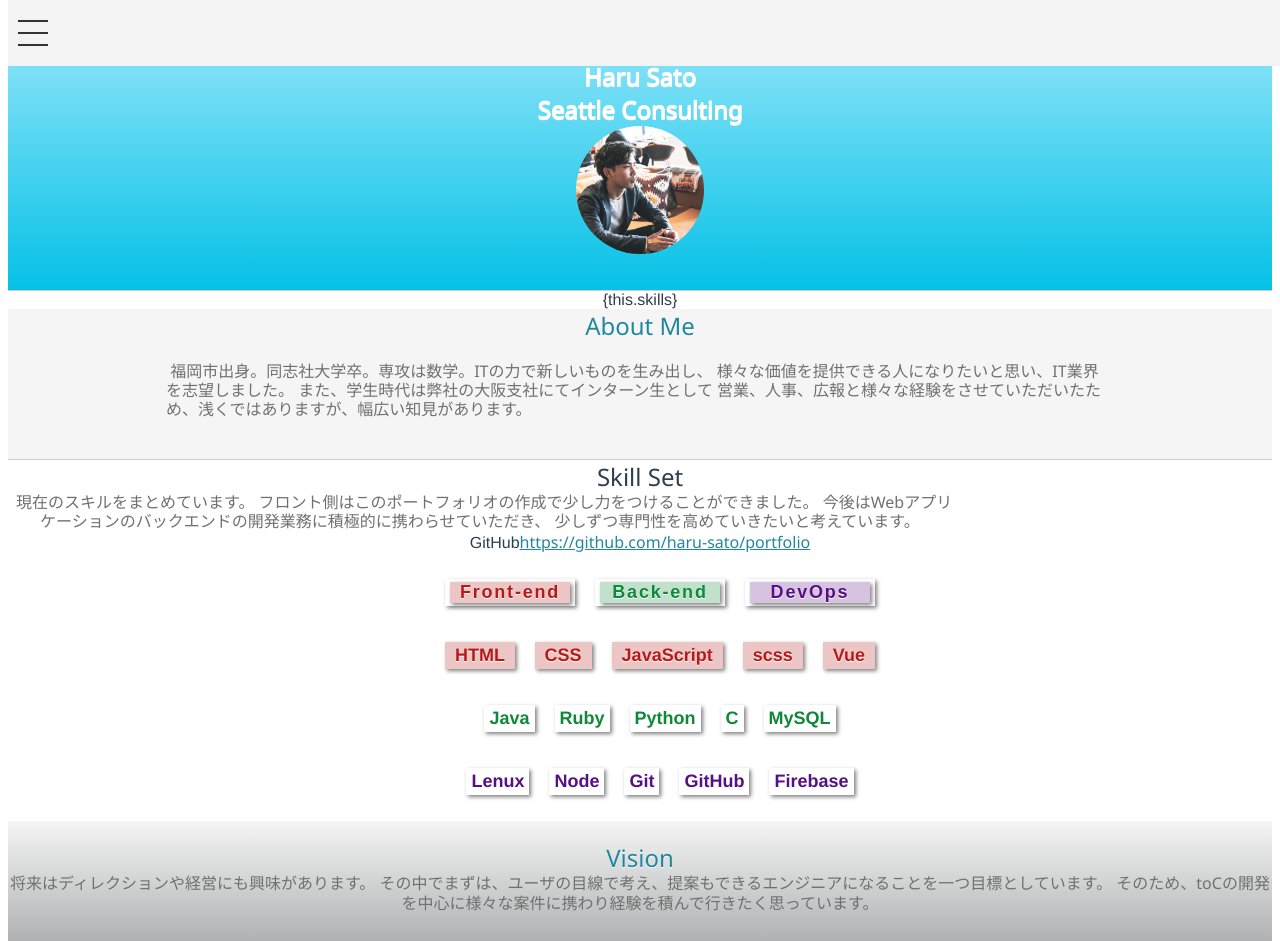
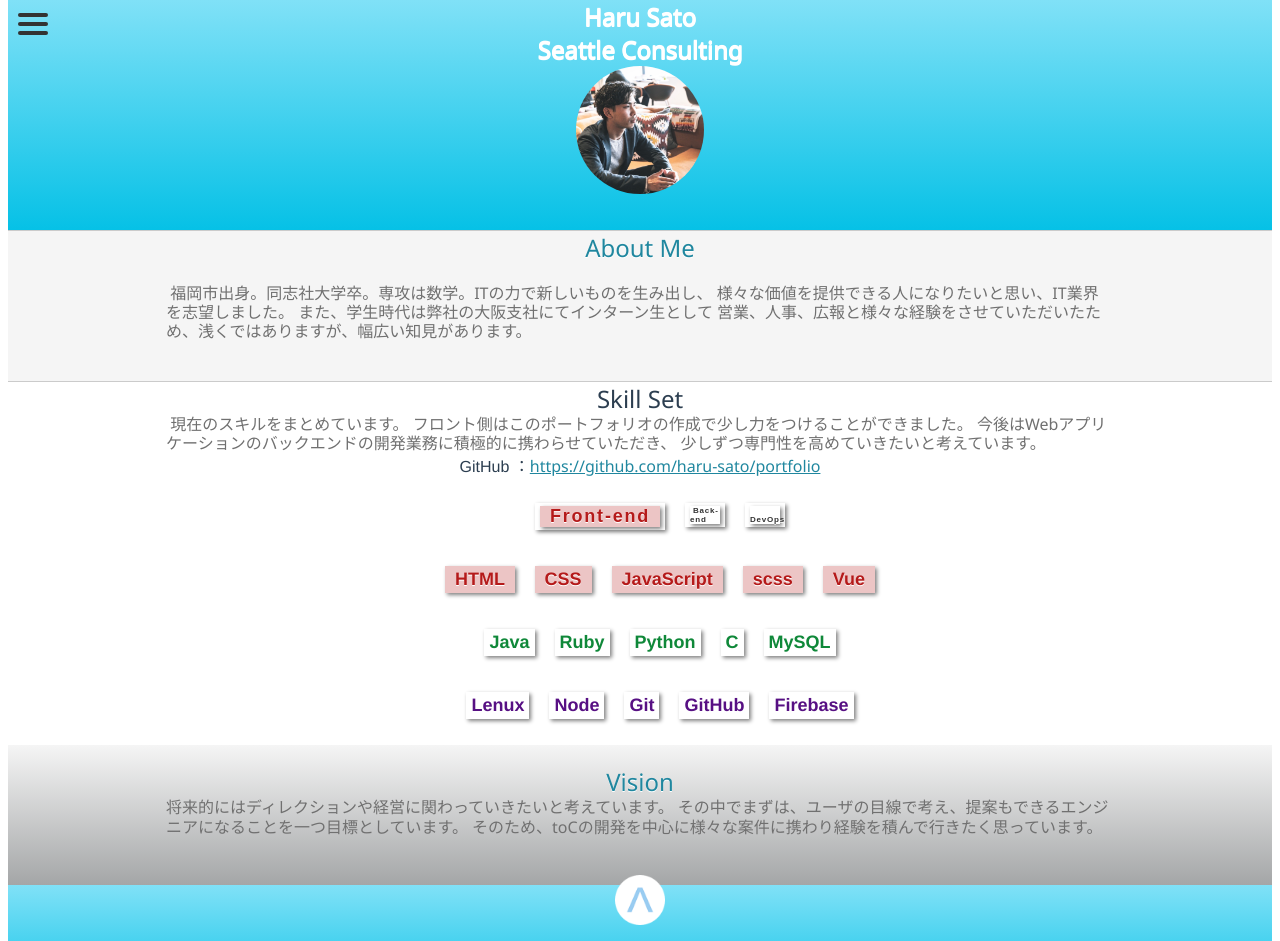
Before and after one commit to haru-sato/haru, a Vue app: page / in a window 1280 px wide. Shown: the top 941 px of the page. Built offline with nearby package versions, Linux system fonts and the light colour scheme; no server answers; what vue-smoothscroll would draw is missing.

Commit message:
ポートフォリオ調整

```diff
--- a/src/App.vue
+++ b/src/App.vue
@@ -2,7 +2,7 @@
   <div id="app">
     <Header />
     <Main />
-    <div>{this.skills}</div>
+    <!-- <div>{this.skills}</div> -->
     <About />
     <Skill />
     <Vision />
@@ -39,6 +39,11 @@ export default {
 <style>
   @import url('https://fonts.googleapis.com/css?family=Noto+Sans|Noto+Sans+JP&display=swap');
 
+  * {
+    -webkit-tap-highlight-color: rgba(0, 0, 0, 0);
+    outline: none;
+  }
+
   #app {
     font-family: Avenir, Helvetica, Arial, sans-serif;
     -webkit-font-smoothing: antialiased;
--- a/src/components/About.vue
+++ b/src/components/About.vue
@@ -40,6 +40,7 @@
   font-family: 'Noto Sans', sans-serif;
   font-size: 18pt;
   text-shadow: 0 1px 0 rgba(255, 255, 255, 1);
+  white-space: pre-wrap;
   margin-top: 0;
 }
 
@@ -48,13 +49,13 @@
   font-family: 'Noto Sans JP', sans-serif;
   font-family: 'Noto Sans', sans-serif;
   font-size: 12pt;
+  width: 75%;
+  text-align: left;
   height: 20px;
   word-break: break-all;
   line-height: 1.2;
   margin: auto;
   margin-top: 20px;
-  width: 75%;
-  text-align: left;
   white-space: pre-wrap;
 }
 
--- a/src/components/Footer.vue
+++ b/src/components/Footer.vue
@@ -35,8 +35,9 @@ export default {
 <style scoped>
   @import url('https://fonts.googleapis.com/css?family=Noto+Sans|Noto+Sans+JP&display=swap');
 
-  #fotterSection {
+  #footerSection {
     background: linear-gradient(180deg, #80e1f7, #06c1e6);
+    color: white;
     width: 100%;
     height: auto;
     padding-bottom: 30px;
@@ -44,8 +45,8 @@ export default {
   }
 
   #footerCopyright {
-    background: linear-gradient(180deg, #80e1f7, #06c1e6);
-    color: #fff;
+    /* background: linear-gradient(180deg, #80e1f7, #06c1e6);
+    color: #fff; */
     font-family: 'Noto Sans JP', sans-serif;
     font-family: 'Noto Sans', sans-serif;
     font-size: 12pt;
@@ -54,6 +55,8 @@ export default {
   }
 
   #footerScroll {
+    position: relative;
+    top: -10px;
     width: 50px;
     height: 50px;
   }
--- a/src/components/Header.vue
+++ b/src/components/Header.vue
@@ -1,5 +1,7 @@
 <template>
   <div id="headerSection">
+    <!-- <div class = "iconMenu" style = "transform-origin 0px 0px 0px;
+    transform: matrix(1,0,0,1,0,0);"> -->
     <button
       type="button"
       class="btn_menu"
@@ -46,7 +48,7 @@
 <style>
 
 #headerSection {
-  background: #f3f3f3;
+  background: none;
   width: 100%;
   height: auto;
   padding: 10px;
@@ -56,8 +58,8 @@
 
 nav {
   max-width: 768px;
-  width: 100%;
-  height: 100%;
+  width: 200px;
+  height: 200px;
   transition: all 0.2s;
   transform: translate(-100%);
   position: fixed;
@@ -88,38 +90,122 @@ button {
   outline: none;
 }
 
+button .bar {
+  display: inline-blockblock;
+  position: relative;
+}
+
 /* ハンバーガーボタン3本線 */
 button span.bar {
+  display: inline-block;
+  transition: all 0.4s;
+  box-sizing: border-box;
+  width: 100%;
+  height: 4px;
+  background-color: #333;
+  border-radius: 4px;
+}
+
+button span.bar::after {
+  position: absolute;
+  top: 100%;
+  left: 100%;
   display: block;
-  height: 2px;
-  background-color: #333;
-  margin: 10px 0;
-  transition: all 0.2s;
-  transform-origin: 0 0;
+  content: '';
+  width: 40px;
+  height: 40px;
+  margin: -26px 0 0 -38px;
+  border-radius: 50%;
+  border: 4px solid transparent;
+  transition: all 0.4s;
 }
 
 /* メニューアクティブ時 */
 button.active span.bar {
-  width: 49px;
+  width: 30px;
 }
 
 button.active .bar1 {
-  transform: rotate(40deg);
-  position: fixed;
-  right: 0;
-  top: 0;
+  -webkit-transform: translateY(10px) rotate(-45deg);
+  transform: translateY(10px) rotate(-45deg);
   z-index: 1001;
 }
 
 button.active .bar2 {
+  left: 60%;
   opacity: 0;
+  -webkit-animation: active-menu-bar02 0.8s forwards;
+  animation: active-menu-bar02 0.8s forwards;
+}
+
+@-webkit-keyframes active-menu-bar02 {
+  100% {
+    height: 0;
+  }
+}
+
+@keyframes active-menu-bar02 {
+  100% {
+    height: 0;
+  }
 }
 
 button.active .bar3 {
-  transform: rotate(-40deg);
-  position: fixed;
-  right: 0;
+  -webkit-transform: translateY(-13px) rotate(45deg);
+  transform: translateY(-13px) rotate(45deg);
   z-index: 1001;
 }
 
+button.active span.bar::after {
+  -webkit-animation: circle 0.4s 0.4s forwards;
+  animation: circle 0.4s 0.25s forwards;
+}
+
+@-webkit-keyframes circle {
+  0% {
+    border-color: transparent;
+    -webkit-transform: rotate(0);
+  }
+
+  25% {
+    border-color: transparent black transparent transparent;
+  }
+
+  50% {
+    border-color: transparent black black transparent;
+  }
+
+  75% {
+    border-color: transparent black black black;
+  }
+
+  100% {
+    border-color: black;
+    -webkit-transform: rotate(-680deg);
+  }
+}
+
+@keyframes circle {
+  0% {
+    border-color: transparent;
+    transform: rotate(0);
+  }
+
+  25% {
+    border-color: transparent black transparent transparent;
+  }
+
+  50% {
+    border-color: transparent black black transparent;
+  }
+
+  75% {
+    border-color: transparent black black black;
+  }
+
+  100% {
+    border-color: black;
+    transform: rotate(-680deg);
+  }
+}
 </style>
--- a/src/components/Main.vue
+++ b/src/components/Main.vue
@@ -31,7 +31,7 @@
   height: auto;
   padding-bottom: 30px;
   text-align: center;
-  margin-top: 60px;
+  margin-top: -60px;
   min-height: 200px;
   border-bottom: solid 1px #cbcbcb;
 }
--- a/src/components/Menu.vue
+++ b/src/components/Menu.vue
@@ -97,7 +97,6 @@
 }
 
 #drawerButton {
-  background-color: #f3f3f3;
   width: 100%;
   max-width: 768px;
   height: 60px;
--- a/src/components/Skill.vue
+++ b/src/components/Skill.vue
@@ -9,7 +9,7 @@
       今後はWebアプリケーションのバックエンドの開発業務に積極的に携わらせていただき、
       少しずつ専門性を高めていきたいと考えています。
     </div>
-    <label for="gitHubLabel">GitHub</label>
+    <label for="gitHubLabel">GitHub ：</label>
     <a
       id="gitHubLink"
       href="https://github.com/haru-sato/portfolio"
@@ -102,7 +102,6 @@
   import FrontChart from './FrontChart.vue';
   import BackChart from './BackChart.vue';
   import DevChart from './DevChart.vue';
-
   export default {
     name : 'Skill' ,
     components: {
@@ -160,10 +159,11 @@
   font-family: 'Noto Sans', sans-serif;
   font-size: 12pt;
   width: 75%;
-  text-align: center;
+  text-align: left;
   word-break: break-all;
   white-space: pre-wrap;
   line-height: 1.2;
+  margin: 0 auto;
 }
 
 #gitHubLabel {
@@ -242,6 +242,22 @@ li {
   color: #571083;
 }
 
+button #Front,
+#Back,
+#Dev {
+  display: block;
+  background: none;
+  border: none;
+  padding: 0;
+  width: 30px;
+  color: #333;
+  font-size: 8px;
+  letter-spacing: 0.1em;
+  cursor: pointer;
+  text-align: left;
+  outline: none;
+}
+
 #skillGraph {
   width: 30%;
   height: 30%;
--- a/src/components/Vision.vue
+++ b/src/components/Vision.vue
@@ -4,7 +4,7 @@
       Vision
     </div>
     <div id="visionExplain">
-      将来はディレクションや経営にも興味があります。
+      将来的にはディレクションや経営に関わっていきたいと考えています。
       その中でまずは、ユーザの目線で考え、提案もできるエンジニアになることを一つ目標としています。
       そのため、toCの開発を中心に様々な案件に携わり経験を積んで行きたく思っています。
     </div>
@@ -45,9 +45,11 @@
   font-family: 'Noto Sans JP', sans-serif;
   font-family: 'Noto Sans', sans-serif;
   font-size: 12pt;
-  margin-top: 0;
   word-break: break-all;
   line-height: 1.2;
+  width: 75%;
+  margin: 0 auto;
+  text-align: left;
 }
 
 </style>
```
